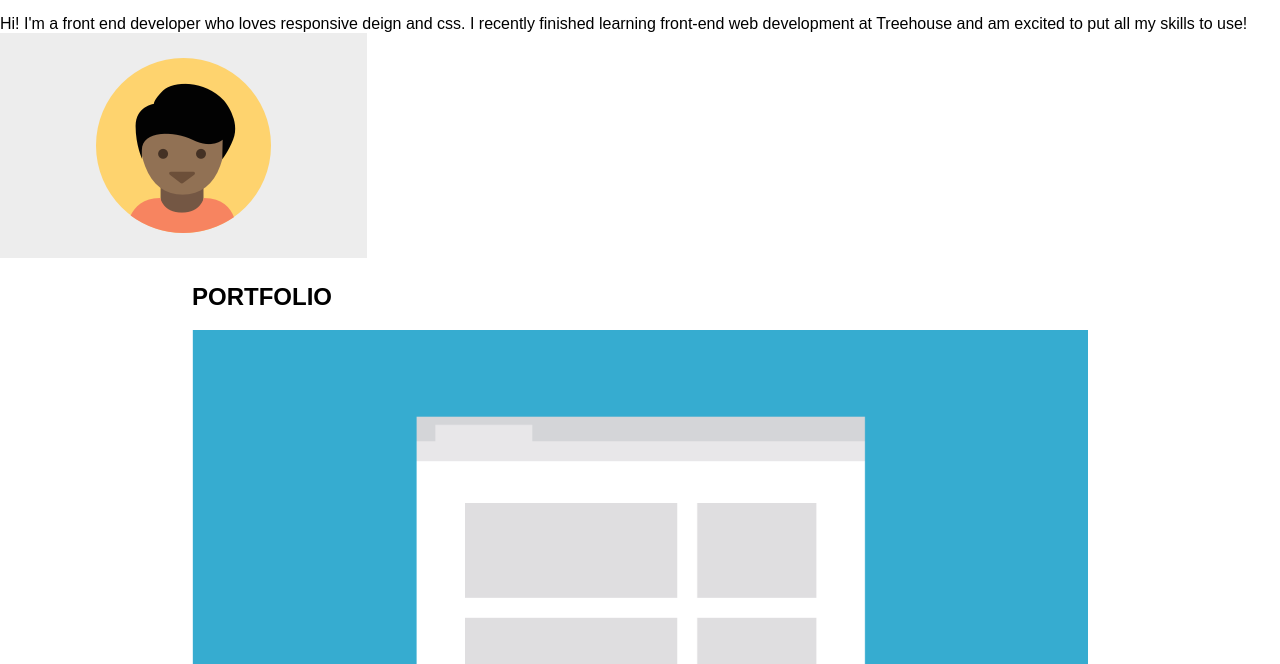
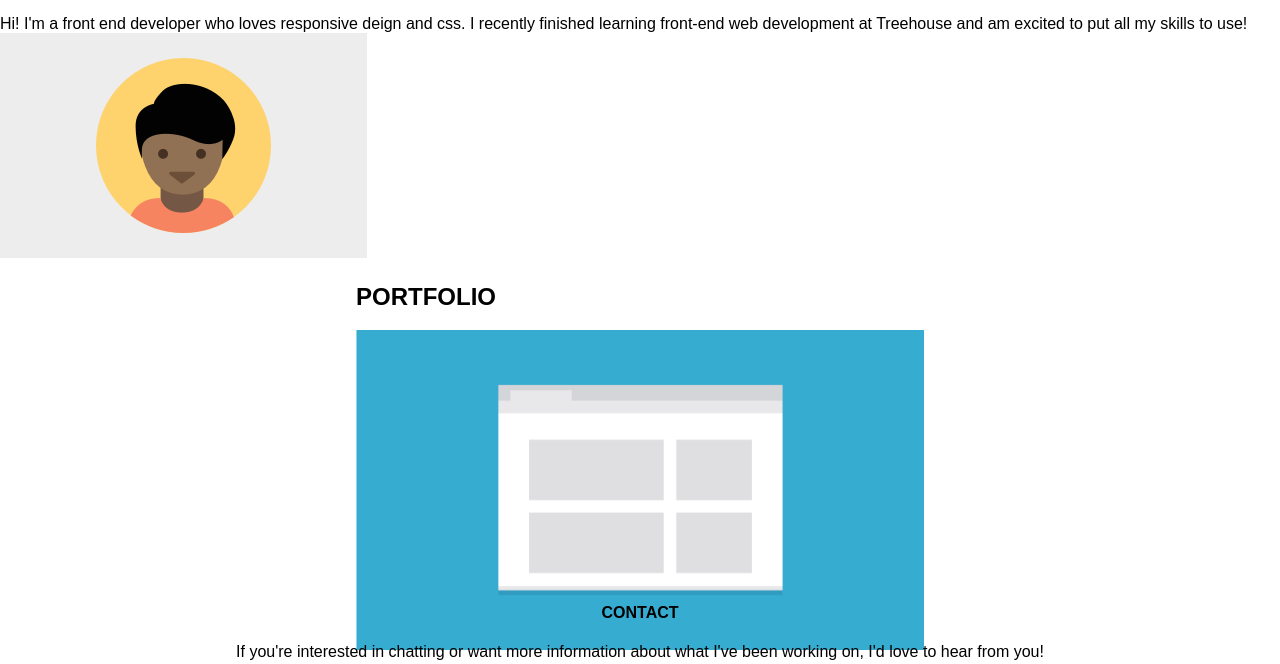
Before and after one commit to angelfish2510/Project-2-_-responsive-layouts, a plain HTML site: page index.html in a window 1280 px wide. Shown: the part 136-800 px from the top of the page. Drawn offline with nearby package versions, Linux system fonts and the light colour scheme; a web font is replaced by a local one.

Commit message:
box model

```diff
--- a/css/style.css
+++ b/css/style.css
@@ -1,6 +1,10 @@
 /* =================================
   Base Element Styles
 ==================================== */
+
+* {
+	box-sizing: border-box;
+}
 
 body {
     font-family: 'Mallanna', sans-serif;
@@ -28,9 +32,10 @@
 
 /* ---- Layout Containers ---- */
 
-.port-sec {
-
-
+.portfolio-container {
+    width: 90%;
+    height: 300px;
+    max-width: 600px;
 }
 
 .portfolio-container {
```
